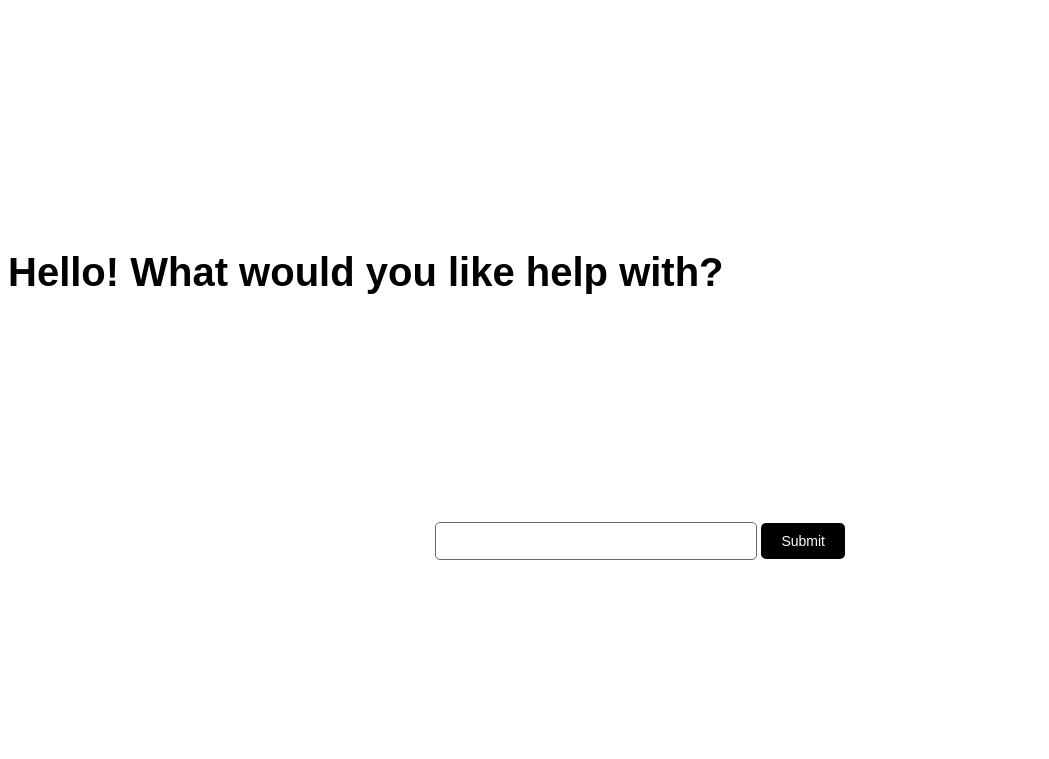
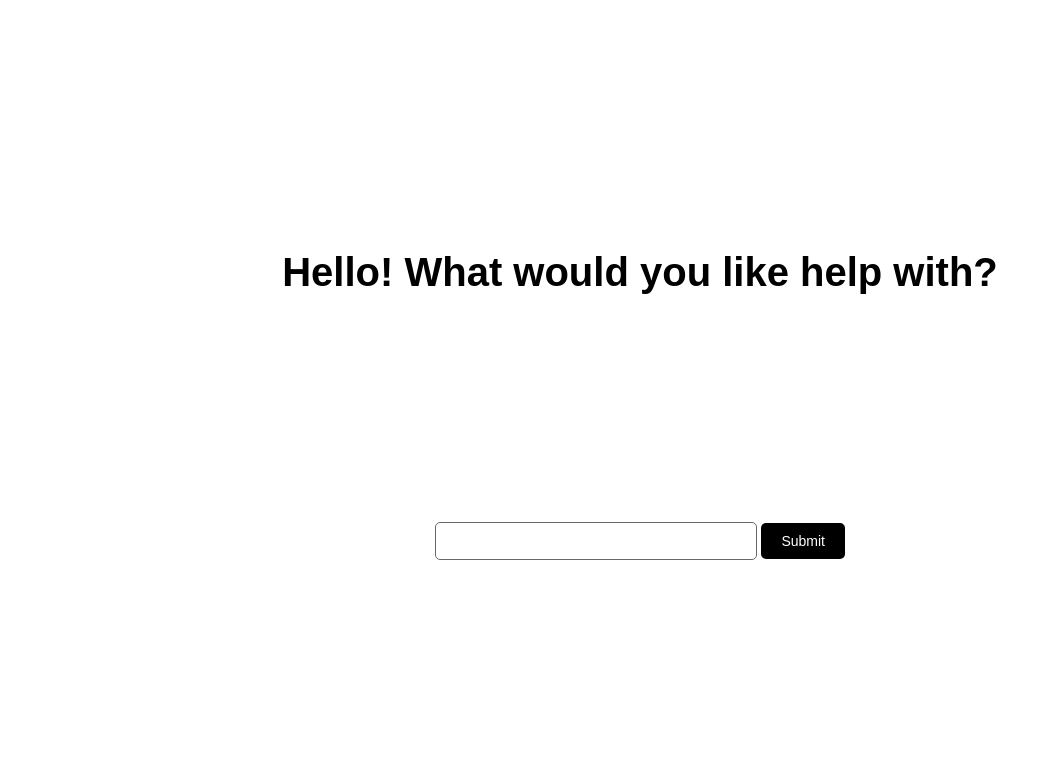
Before and after one commit to smartmangoai/TripGenie, a Flask app: page /ask in a window 1280 px wide. Shown: the top 759 px of the page, without its empty margins (0-1049 px from the left). Run offline with Flask 3, Linux system fonts and the light colour scheme.

Commit message:
centered heading

```diff
--- a/templates/ask.html
+++ b/templates/ask.html
@@ -43,6 +43,7 @@
 
         h1 {
             margin-top: 250px;
+            text-align: center; /* Center the text */
             font-size: 40px;
         }
 
```
